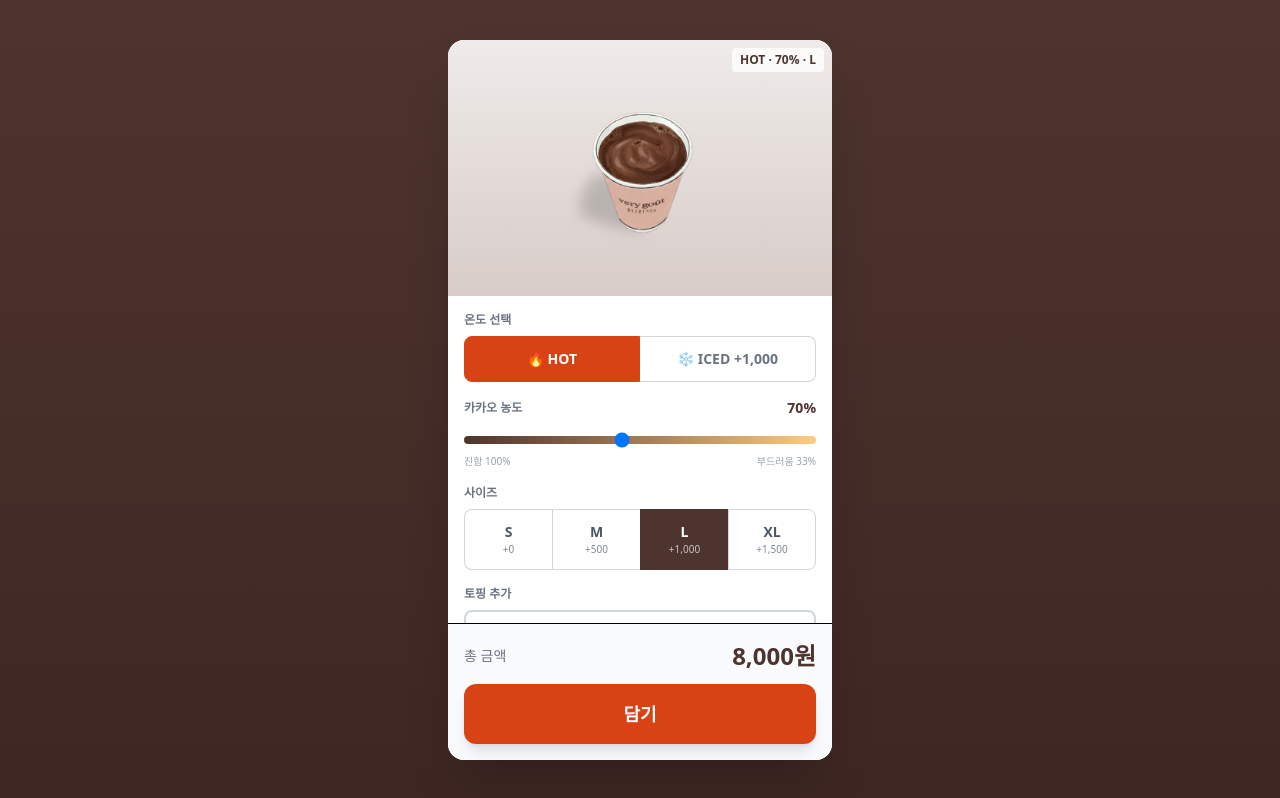
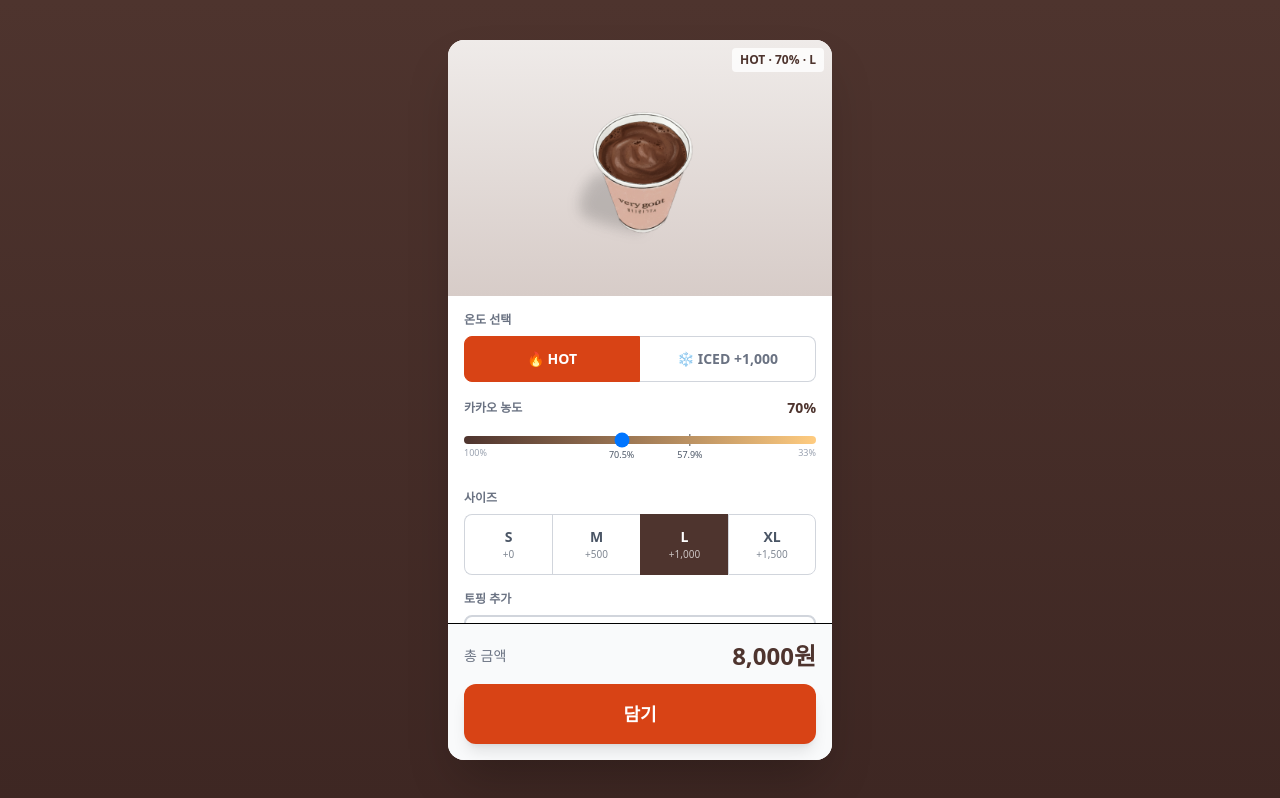
Before and after one commit to nam9295-cmyk/order_chocolat, a React (Vite) app: page / in a window 1280 px wide. Built offline with nearby package versions, Linux system fonts and the light colour scheme.

Commit message:
feat: slider tick marks at 70% and 57% with magnetic snap

```diff
--- a/src/App.jsx
+++ b/src/App.jsx
@@ -141,19 +141,45 @@ function App() {
               <p className="text-xs font-bold text-gray-500">카카오 농도</p>
               <span className="text-sm font-extrabold text-[#4E342E]">{cacao < 45 ? 'MILK' : `${cacao}%`}</span>
             </div>
+
+            {/* Slider with Tick Marks */}
+            <div className="relative pb-6">
               <input
                 type="range"
                 min="33"
                 max="100"
                 step="1"
                 value={cacao}
-              onChange={(e) => setCacao(Number(e.target.value))}
-              className="w-full h-2 bg-gradient-to-r from-[#4E342E] to-[#FFCC80] rounded-full appearance-none cursor-pointer"
+                onChange={(e) => {
+                  let val = Number(e.target.value);
+                  // Magnetic snap: 70 (70.5%) and 57 (57.9%)
+                  if (val >= 68 && val <= 72) val = 70;
+                  else if (val >= 55 && val <= 59) val = 57;
+                  setCacao(val);
+                }}
+                className="w-full h-2 bg-gradient-to-r from-[#4E342E] to-[#FFCC80] rounded-full appearance-none cursor-pointer relative z-10"
                 dir="rtl"
               />
-            <div className="flex justify-between text-[10px] text-gray-400 mt-1">
-              <span>진함 100%</span>
-              <span>부드러움 33%</span>
+
+              {/* Tick marks - below slider, pointing down */}
+              <div className="absolute top-2 left-0 right-0 pointer-events-none">
+                {/* 70% tick → position: (100-70)/(100-33) = 44.78% */}
+                <div className="absolute flex flex-col items-center" style={{ left: '44.78%', transform: 'translateX(-50%)' }}>
+                  <div className="w-px h-3 bg-black/70"></div>
+                  <span className="text-[9px] font-medium text-gray-600 mt-0.5">70.5%</span>
+                </div>
+                {/* 57% tick → position: (100-57)/(100-33) = 64.18% */}
+                <div className="absolute flex flex-col items-center" style={{ left: '64.18%', transform: 'translateX(-50%)' }}>
+                  <div className="w-px h-3 bg-black/70"></div>
+                  <span className="text-[9px] font-medium text-gray-600 mt-0.5">57.9%</span>
+                </div>
+              </div>
+
+              {/* Edge labels */}
+              <div className="absolute top-5 left-0 right-0 flex justify-between text-[9px] text-gray-400">
+                <span>100%</span>
+                <span>33%</span>
+              </div>
             </div>
           </div>
 
```
Lines whose indentation alone changed are shown as unchanged.
